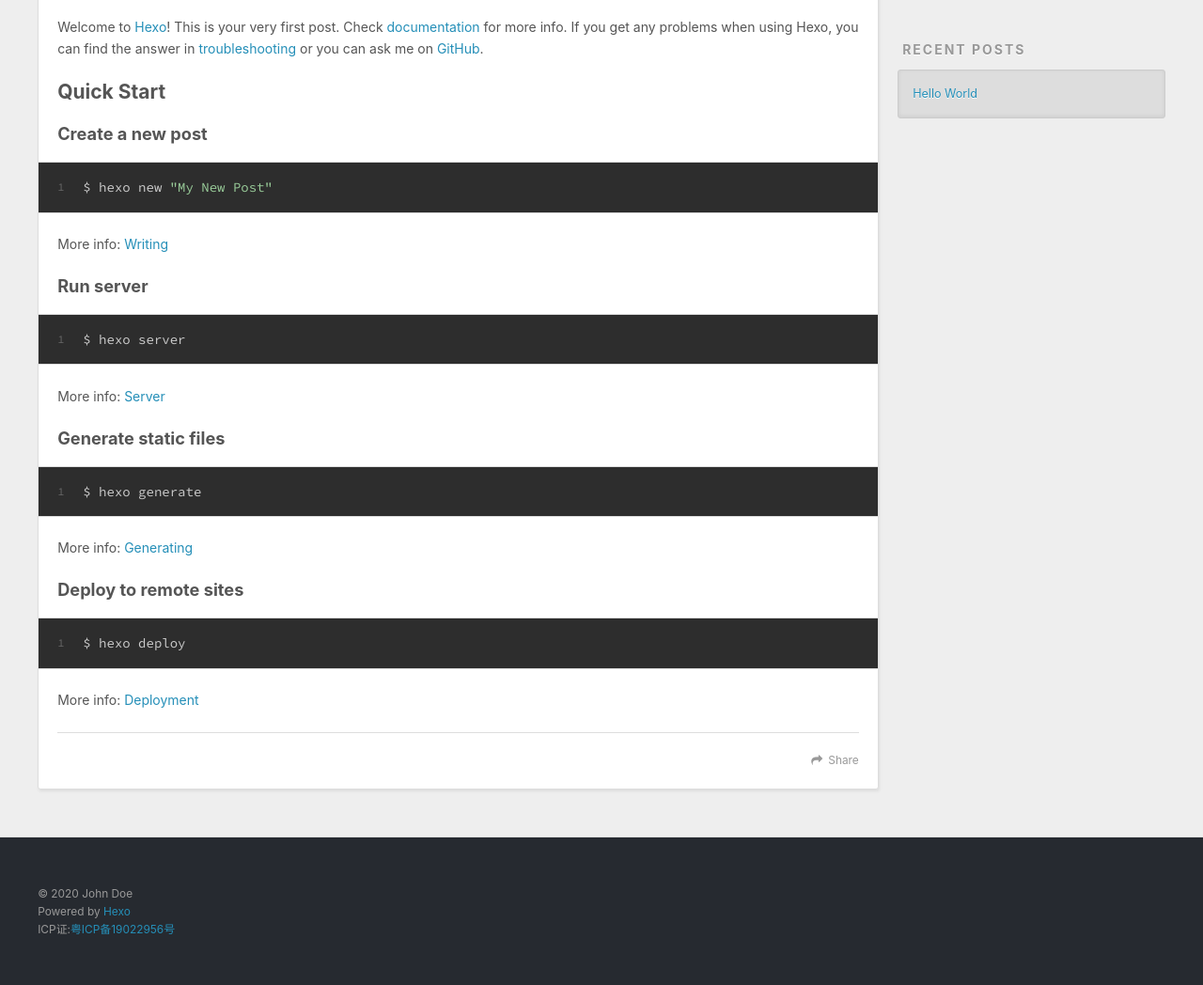
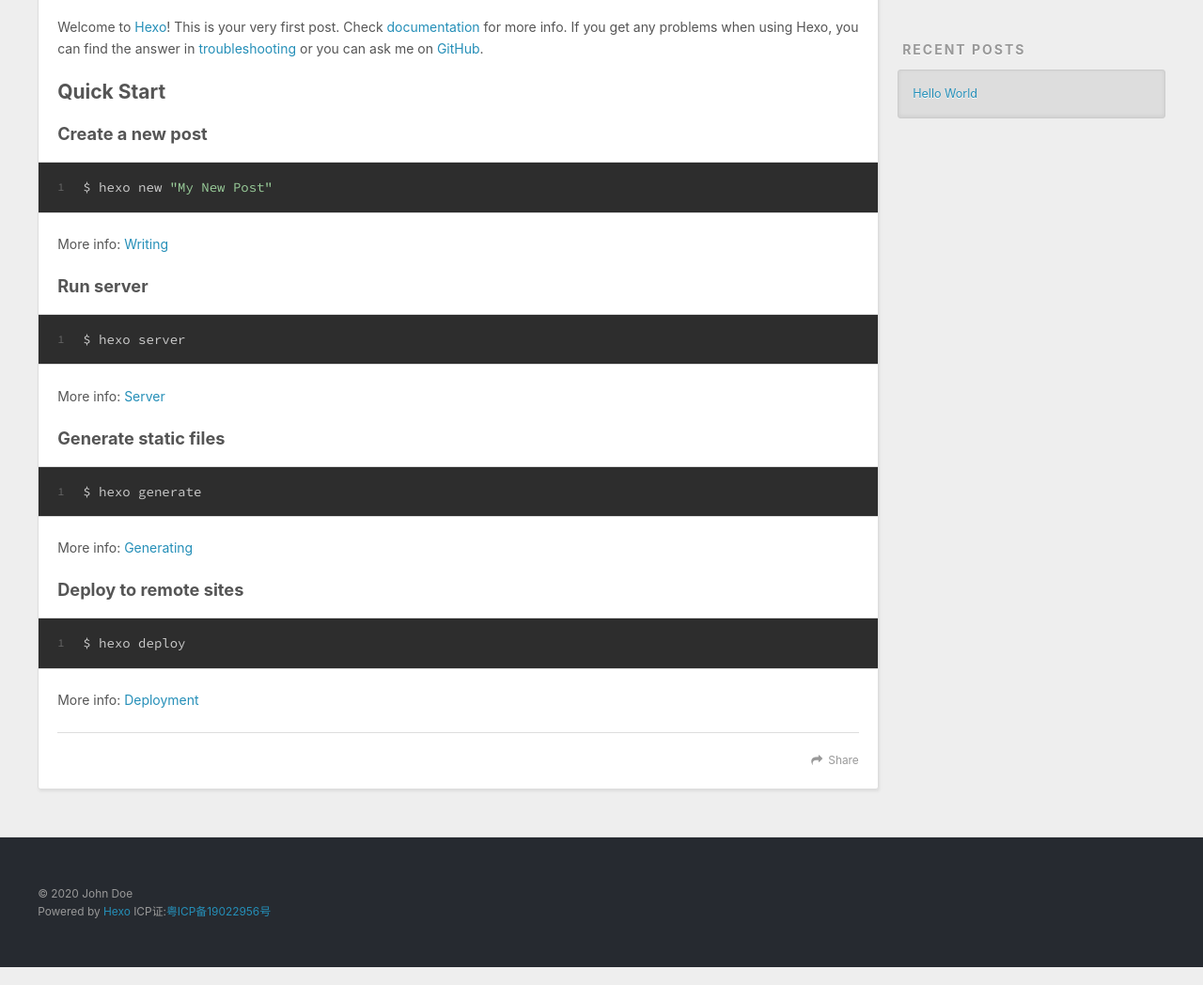
Before and after one commit to Demonhero0/damon.github.io, a plain HTML site: page index.html in a window 1280 px wide. Shown: the part 435-1483 px from the top of the page at 94% size. Drawn offline with nearby package versions, Linux system fonts and the light colour scheme.

Commit message:
Site updated: 2020-02-29 14:23:29

```diff
--- a/index.html
+++ b/index.html
@@ -160,7 +160,7 @@
   <div class="outer">
     <div id="footer-info" class="inner">
       &copy; 2020 John Doe<br>
-      Powered by <a href="http://hexo.io/" target="_blank">Hexo</a><br>
+      Powered by <a href="http://hexo.io/" target="_blank">Hexo</a>
       ICP证:<a href="http://www.beian.miit.gov.cn" target="_blank">粤ICP备19022956号</a>
     </div>
   </div>
```
